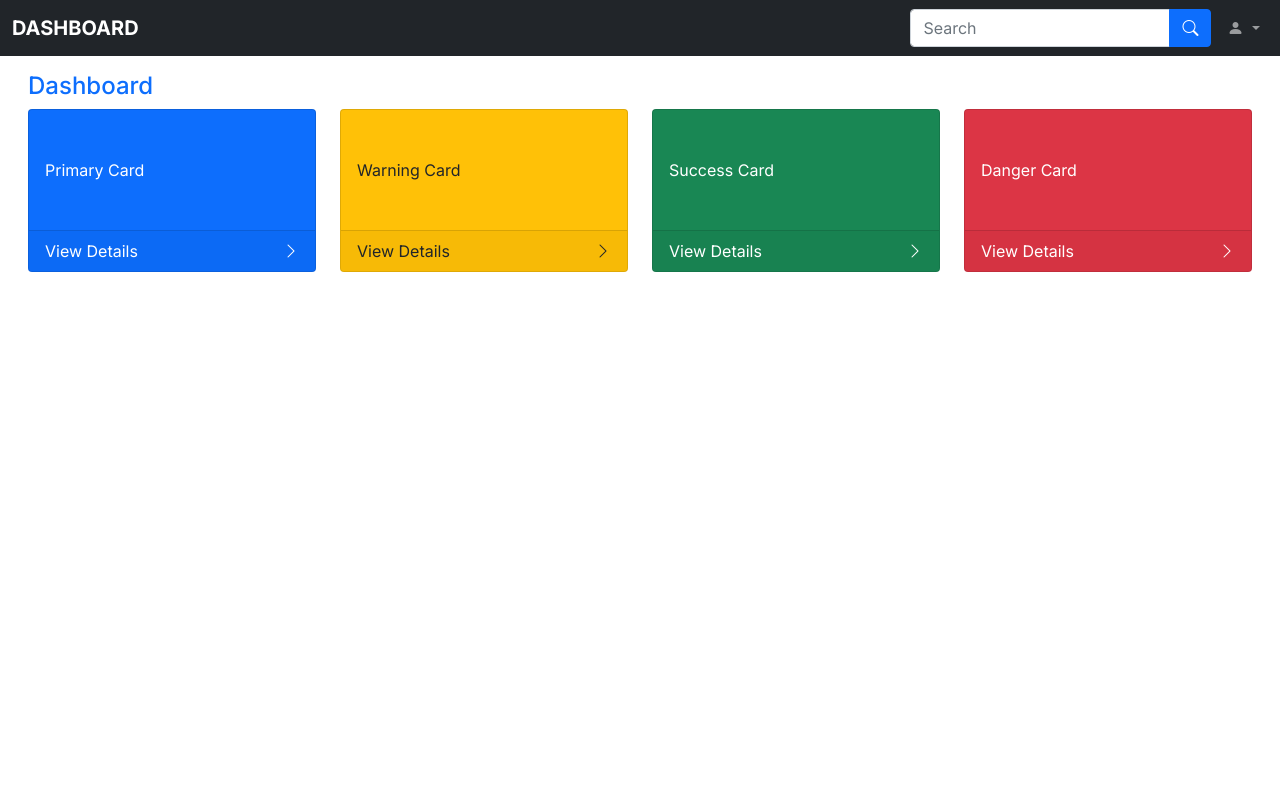
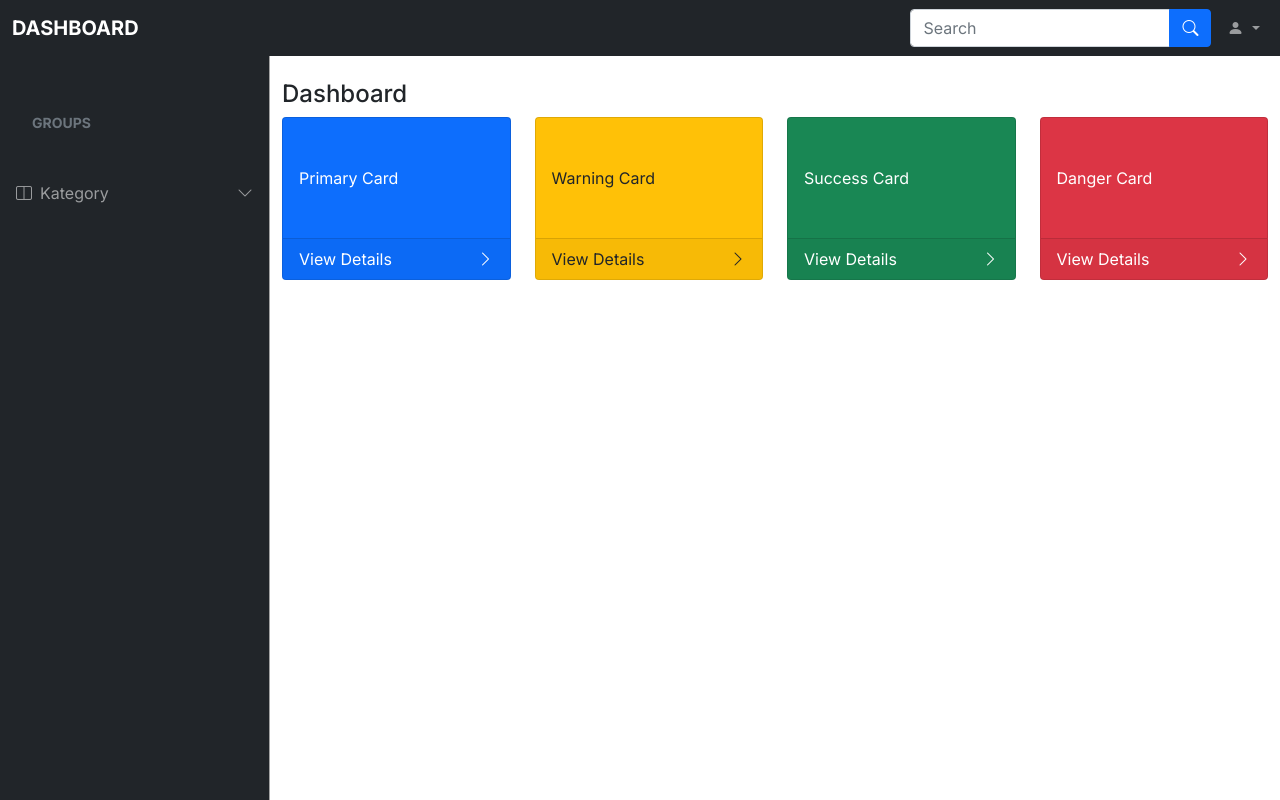
Before and after one commit to alxgav/vvmstk_django, a Django app: page /groups/ in a window 1280 px wide. Run offline with Django 3.2, Linux system fonts and the light colour scheme; some web fonts are replaced.

Commit message:
add style

```diff
--- a/app/static/vvmstk/css/style.css
+++ b/app/static/vvmstk/css/style.css
@@ -2,8 +2,43 @@
 @import url('http://fonts.cdnfonts.com/css/montserrat');
 
 @import url("https://fonts.googleapis.com/css2?family=Inter:wght@400;500;600;700;800;900&display=swap");
-
 body,
 button {
   font-family: "Inter", sans-serif;
 }
+:root {
+  --offcanvas-width: 270px;
+  --topNavbarHeight: 56px;
+}
+.sidebar-nav {
+  width: var(--offcanvas-width);
+}
+.sidebar-link {
+  display: flex;
+  align-items: center;
+}
+.sidebar-link .right-icon {
+  display: inline-flex;
+}
+.sidebar-link[aria-expanded="true"] .right-icon {
+  transform: rotate(180deg);
+}
+@media (min-width: 992px) {
+  body {
+    overflow: auto !important;
+  }
+  main {
+    margin-left: var(--offcanvas-width);
+  }
+  /* this is to remove the backdrop */
+  .offcanvas-backdrop::before {
+    display: none;
+  }
+  .sidebar-nav {
+    -webkit-transform: none;
+    transform: none;
+    visibility: visible !important;
+    height: calc(100% - var(--topNavbarHeight));
+    top: var(--topNavbarHeight);
+  }
+}
--- a/app/vvmstk/templates/vvmstk/index.html
+++ b/app/vvmstk/templates/vvmstk/index.html
@@ -14,7 +14,7 @@
     />
   </head>
   {% include "vvmstk/navbar.html" %}
-  {% comment %} {% include "vvmstk/sidebar.html" %} {% endcomment %}
+  {% include "vvmstk/sidebar.html" %}
   {% block content %}
 
   {% endblock %}
--- a/app/vvmstk/templates/vvmstk/sidebar.html
+++ b/app/vvmstk/templates/vvmstk/sidebar.html
@@ -8,15 +8,46 @@ id="sidebar"
   <nav class="navbar-dark">
     <ul class="navbar-nav">
 
+        <!-- <li class="my-4"><hr class="dropdown-divider bg-light" /></li> -->
+        <li>
+          <div class="text-muted small fw-bold text-uppercase px-3 mb-3">
+            Groups
+          </div>
+        </li>
         <li>
           <a
             class="nav-link px-3 sidebar-link"
             data-bs-toggle="collapse"
-          href="groups.html"
+            href="#layouts"
           >
             <span class="me-2"><i class="bi bi-layout-split"></i></span>
-          <span>Groups</span>
-
+            <span>Kategory</span>
+            <span class="ms-auto">
+              <span class="right-icon">
+                <i class="bi bi-chevron-down"></i>
+              </span>
+            </span>
+          </a>
+          <div class="collapse" id="layouts">
+            <ul class="navbar-nav ps-3">
+              <li>
+                <a href="#" class="nav-link px-3">
+                  <span class="me-2"
+                    ><i class="bi bi-speedometer2"></i
+                  ></span>
+                  <span>B</span>
+                </a>
+              </li>
+              <li>
+                <a href="#" class="nav-link px-3">
+                  <span class="me-2"
+                    ><i class="bi bi-speedometer2"></i
+                  ></span>
+                  <span>C</span>
+                </a>
+              </li>
+            </ul>
+          </div>
         </li>
 
     </ul>
```
Lines whose indentation alone changed are shown as unchanged.
